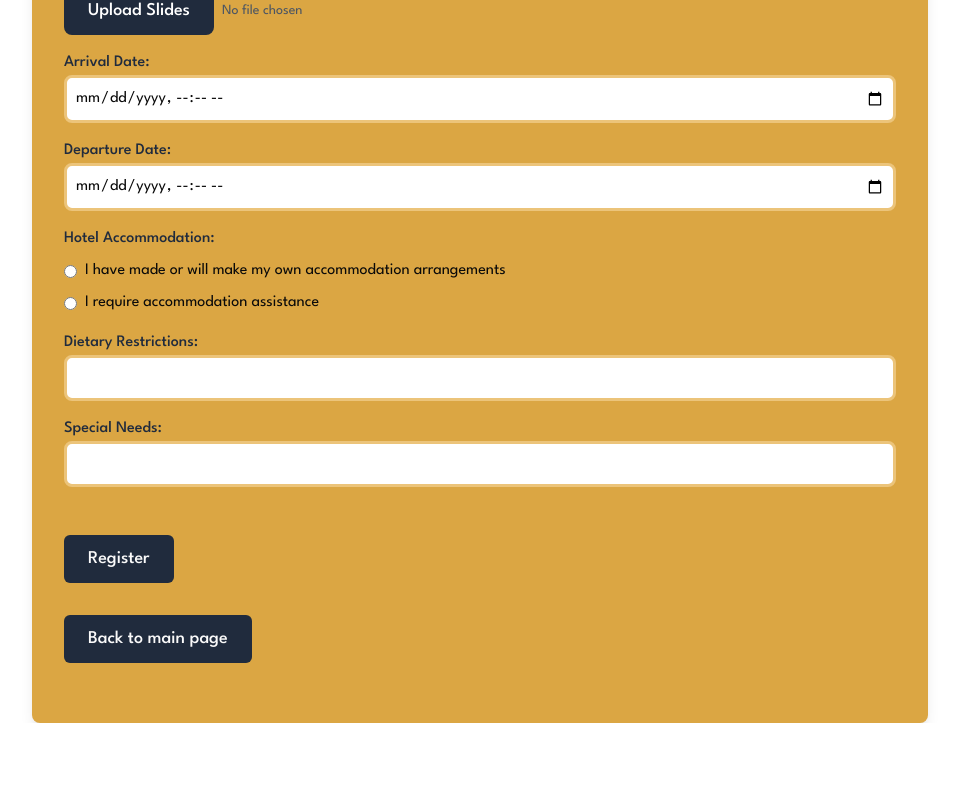
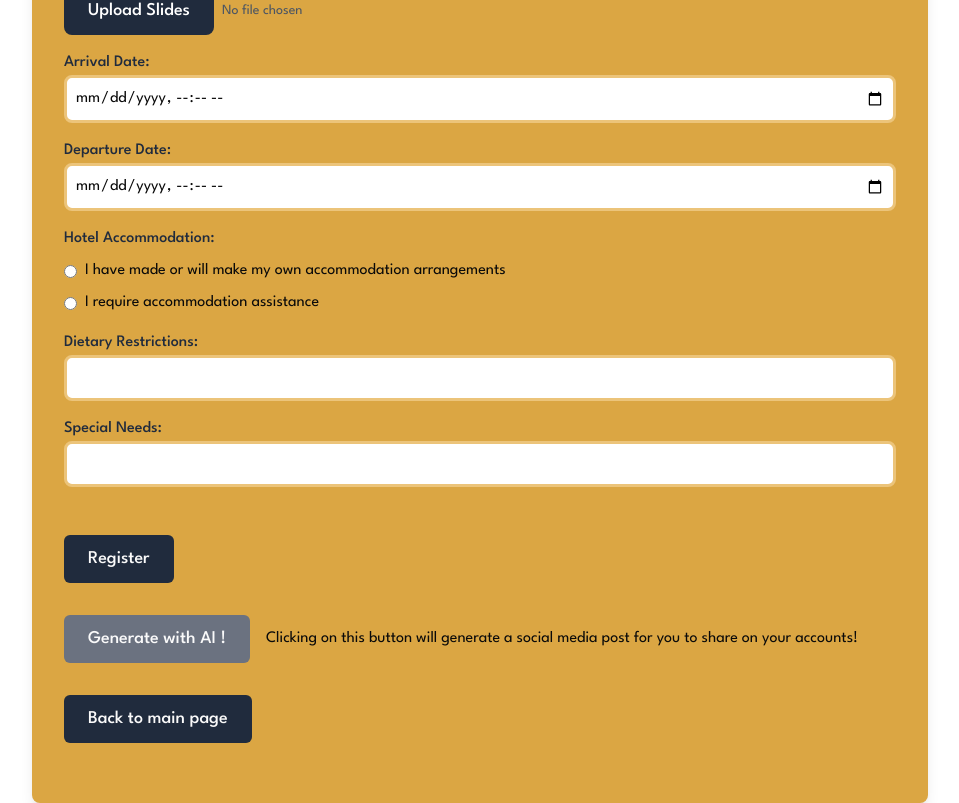
Before and after one commit to ElisVingisar/EEVR-Conference-Event-Organizer, a Next.js app in the folder realiti-express-main/: page /register in a window 1280 px wide. Shown: the part 1014-1817 px from the top of the page, without its empty margins (160-1119 px from the left). Before the commit the page ends 1737 px from the top, so only its background shows below. Built offline with nearby package versions, Linux system fonts and the light colour scheme; no server answers.

Commit message:
AI generated social media posts on the speaker page #23

```diff
--- a/realiti-express-main/package.json
+++ b/realiti-express-main/package.json
@@ -46,6 +46,7 @@
     "postprocessing": "^6.35.4",
     "react": "^18",
     "react-dom": "^18",
+    "react-spinners": "^0.14.1",
     "sharp": "0.32.6",
     "tailwind-merge": "^2.4.0",
     "tailwindcss-animate": "^1.0.7",
--- a/realiti-express-main/src/app/(app)/api/aimodel.ts
+++ b/realiti-express-main/src/app/(app)/api/aimodel.ts
@@ -9,7 +9,7 @@ const hf = new HfInference(process.env.NEXT_PUBLIC_HUGGINGFACE_API_KEY);
 
 
 const postGenerator = async (prompt: string) => {
-
+    console.log("here3");
     interface HuggingFaceResponse {
         generated_text: string;
     }
@@ -20,18 +20,19 @@ const postGenerator = async (prompt: string) => {
         inputs: prompt,
         parameters: { temperature },
     });
-
+    console.log("here4", response);
     const result = response as HuggingFaceResponse;
     const cleanresult = result.generated_text.slice(prompt.length).trim()
-
+    console.log("here5", cleanresult);
     return cleanresult;
 };
 
 export default async function handler(req: NextApiRequest, res: NextApiResponse) {
     if (req.method === 'POST') {
+        console.log("here1");
         try {
             const { formData } = req.body;
-
+            console.log("here2", formData);
             // Changable info based on the event
             const eventInfo = {
                 "name": "Baltic Virtual Reality Event of 2025",
@@ -42,7 +43,7 @@ export default async function handler(req: NextApiRequest, res: NextApiResponse)
 
             // Build the prompt based on form data
             const prompt = `Generate a short social media post for the ${eventInfo["name"]}. Include the following information:
-            Talk Title: ${formData['talktitle']}
+            Talk Title: ${formData['talkTitle']}
             Event dates: ${eventInfo["dates"]}
             Event hashtag: ${eventInfo["hashtag"]}
             Speaker Info: ${formData['info']}
--- a/realiti-express-main/src/app/(app)/register/page.tsx
+++ b/realiti-express-main/src/app/(app)/register/page.tsx
@@ -5,6 +5,12 @@ import { Button } from '@/components/ui/button';
 import Link from 'next/link';
 import Image from 'next/image';
 import { useEffect, useState } from 'react';
+import { NextApiRequest, NextApiResponse } from 'next';
+import { HfInference } from '@huggingface/inference';
+import * as dotenv from 'dotenv';
+import { ClipLoader } from "react-spinners";
+
+dotenv.config()
 
 const deadline = new Date('2024-10-30');
 
@@ -41,6 +47,8 @@ const RegisterPage = () => {
 
   const [submissionStatus, setSubmissionStatus] = useState<string | null>(null);
   const [slidesWarning, setSlidesWarning] = useState<string | null>(null);
+  const [generatedPost, setGeneratedPost] = useState<string | null>(null);
+  const [loading, setLoading] = useState<boolean>(false);
 
   const handleChange = (e: React.ChangeEvent<HTMLInputElement | HTMLTextAreaElement>) => {
     const { name, value } = e.target;
@@ -59,6 +67,57 @@ const RegisterPage = () => {
       }));
     }
   };
+
+  const postGenerator = async (prompt: string) => {
+    const hf = new HfInference(process.env.NEXT_PUBLIC_HUGGINGFACE_API_KEY);
+    interface HuggingFaceResponse {
+        generated_text: string;
+    }
+
+    const temperature = Math.random() * 0.4 +0.6;  //Random temperature
+    const response = await hf.textGeneration({
+        model: "tiiuae/falcon-7b-instruct",
+        inputs: prompt,
+        parameters: { temperature },
+    });
+    const result = response as HuggingFaceResponse;
+    const cleanresult = result.generated_text.slice(prompt.length).trim()
+    setLoading(false);
+    setGeneratedPost(cleanresult);
+    return cleanresult;
+  };
+
+  const copyToClipboard = (text: string) => {
+    navigator.clipboard.writeText(text).then(() => {
+      alert('Post copied to clipboard!');
+    });
+  };
+
+  const handleGeneratePost = async() => {
+    setLoading(true);
+    const eventInfo = {
+      "name": "Baltic Virtual Reality Event of 2025",
+      "dates" : "2025-11-30",
+      "hashtag" : "#estonianxr"
+    }
+
+
+      // Build the prompt based on form data
+    const prompt = `Generate a short social media post for the ${eventInfo["name"]}. Include the following information:
+    Talk Title: ${formData['talkTitle']}
+    Event dates: ${eventInfo["dates"]}
+    Event hashtag: ${eventInfo["hashtag"]}
+    Speaker Info: ${formData['info']}
+    Include an engaging tone for a professional audience. Write from the perspective of the speaker.
+    Include the event hashtag at the end of the post. Definitely mention the talk title. Do not use any links.
+    Do not use any names of people. Include only one response and nothing else.
+    `;
+
+
+    const postContent = await postGenerator(prompt);
+    console.log("Generated post content: ", postContent);
+
+  }
 
   const handleSubmit = async (e: React.FormEvent) => {
     e.preventDefault(); // Prevent page reload
@@ -106,8 +165,27 @@ const RegisterPage = () => {
       setSlidesWarning(null); // Clear the warning if slides are present
     }
 
+    /* ----------to generate ai post through api--------------
+      const modelResponse = await fetch('/api/aimodel', {
+        method: 'POST',
+        headers: {
+          'Content-Type': 'application/json',
+        },
+        body: JSON.stringify(formData )
+
+      })
+
+      const modelText = await modelResponse.json();
+      if (modelText.success){
+        console.log('Model response: ', modelText.response)
+      }else{
+        console.log('Model fail :(')
+      }
+    } */
+
 
     try {
+
       const response = await fetch('/api/register', {
         method: 'POST',
         body: data, // Send form data
@@ -119,6 +197,8 @@ const RegisterPage = () => {
         if (responseData.success) {
           setSubmissionStatus('success');
           console.log('Form submission successful!');
+
+
         } else {
           setSubmissionStatus('error');
           console.error('Form submission failed.');
@@ -139,6 +219,8 @@ const RegisterPage = () => {
       console.log(`Submission status updated: ${submissionStatus}`);
     }
   }, [submissionStatus]);
+
+
 
   return (
     <div className="w-full">
@@ -397,8 +479,8 @@ const RegisterPage = () => {
                         onChange={handleChange}
                         style={{borderColor: '#ECC47A', borderWidth: '3px'}}></textarea>
             </div>*/}
-
-            <div className="flex items-center space-x-4">
+            <div className="flex flex-col space-y-0">
+            <div className="flex items-center space-x-4 ">
               <Button type="submit" className="p-6 mt-8 text-lg bg-realiti-blue2 hover:bg-realiti-orange2 hover:text-gray-900">
                 Register
               </Button>
@@ -412,6 +494,43 @@ const RegisterPage = () => {
               )}
             </div>
             {slidesWarning && <p className="text-yellow-500 mt-4">{slidesWarning}</p>}
+
+            <div className="flex items-center space-x-4">
+              <Button onClick={handleGeneratePost} className="p-6 mt-8 text-lg bg-gray-500 hover:bg-realiti-orange2 hover:text-gray-900">
+                Generate with AI !
+              </Button>
+              <p className="mt-8">Clicking on this button will generate a social media post for you to share on your accounts!</p>
+              {/* Conditionally Render the Success/Error Message */}
+
+            </div>
+            </div>
+            {loading && (
+            <div className="mt-4 text-center">
+              <ClipLoader color="#123456" loading={loading} size={50} />
+            </div>
+            )}
+            {generatedPost && (
+                <div className="bg-gray-100 rounded-md p-4 shadow-lg">
+                <div className="max-w-3xl mx-auto">
+                  <textarea
+                    value={generatedPost}
+                    readOnly
+                    className="w-full p-2 border border-gray-300 rounded-md mt-4 mb-4 resize-none"
+                    rows={6}
+                  />
+                  <div className="flex justify-between">
+                    <button
+                      onClick={() => copyToClipboard(generatedPost)}
+                      className="bg-realiti-blue1 text-white px-4 py-2 rounded-md hover:bg-realiti-orange2"
+                    >
+                      Copy to Clipboard
+                    </button>
+                  </div>
+                </div>
+              </div>
+              )}
+
+
           </form>
           <Button className='p-6 mt-8 text-lg bg-realiti-blue2 hover:bg-realiti-orange2 hover:text-gray-900' asChild>
             <Link href='/'>
```
Also changed, not shown: 2 other files (tests, documents, lock files or other folders).
